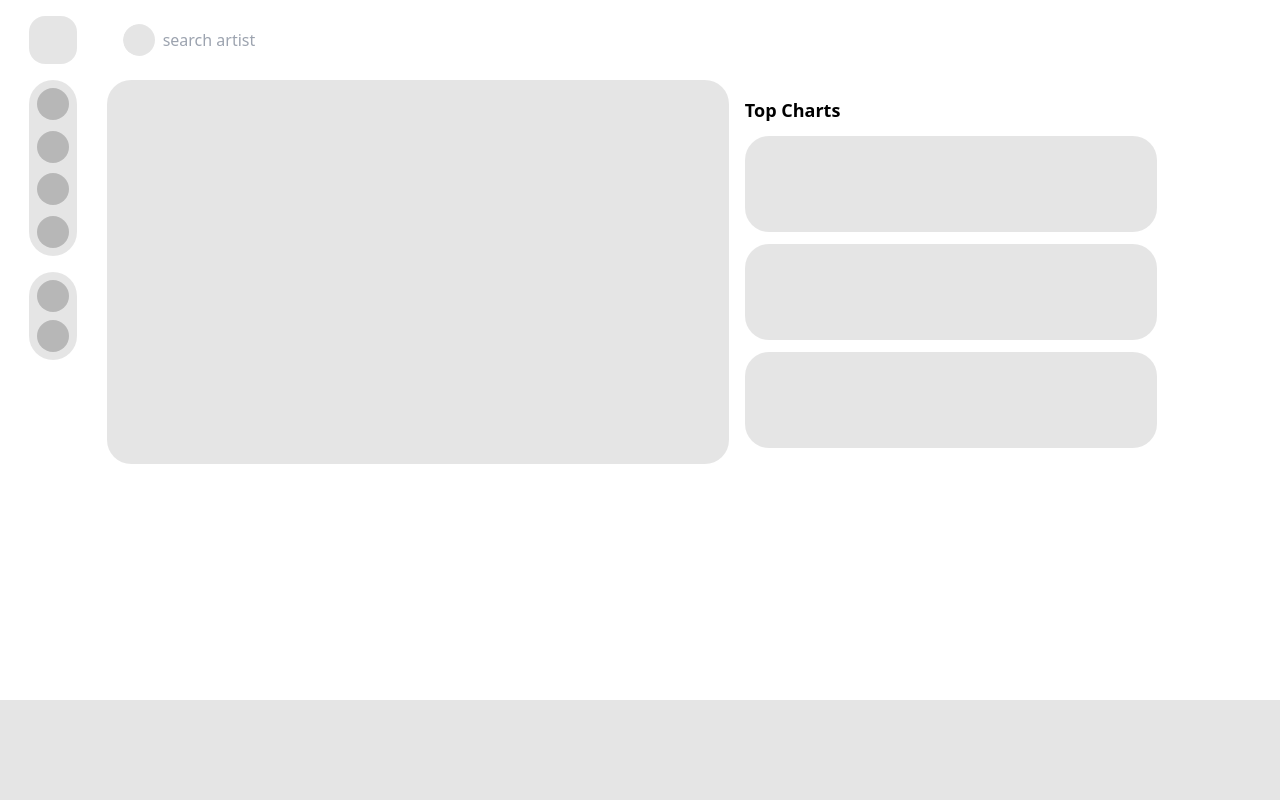
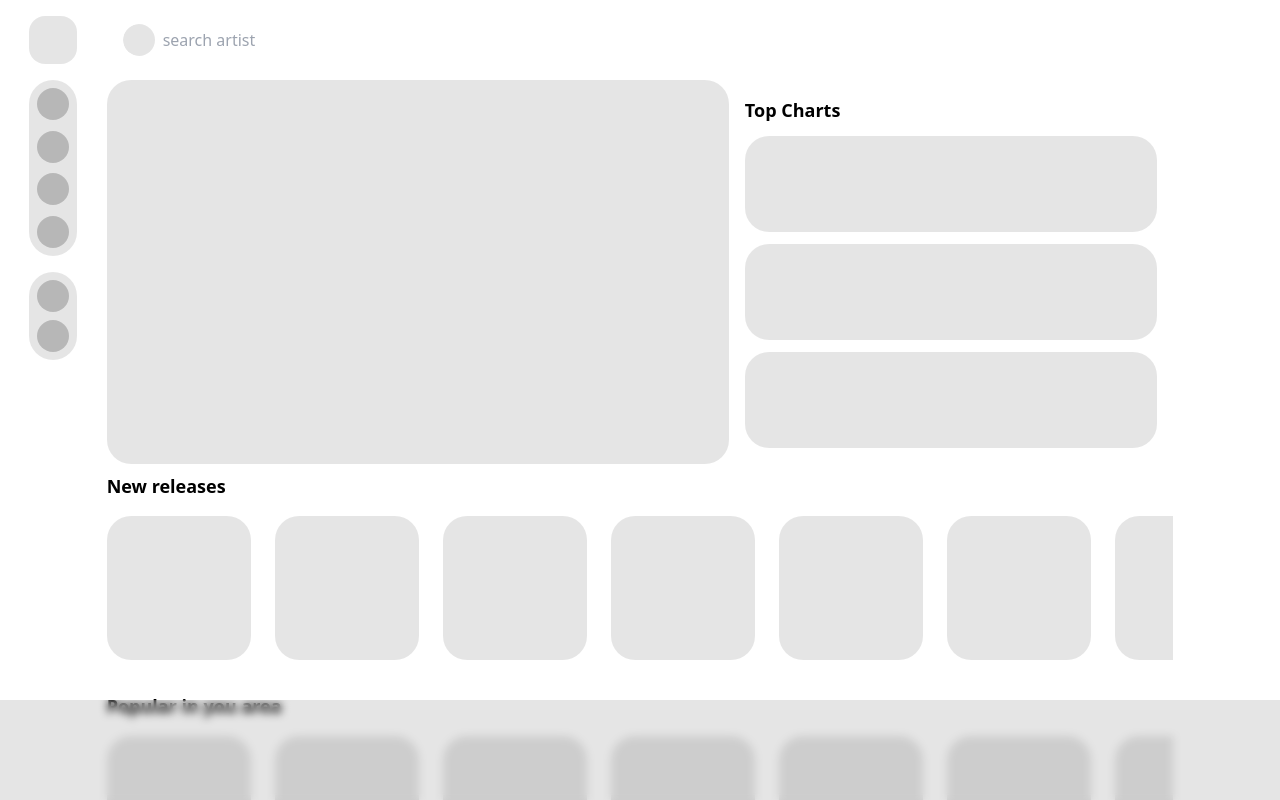
Before and after one commit to Deeokafor/musica, a website: page index.html in a window 1280 px wide. Drawn offline with Linux system fonts and the light colour scheme.

Commit message:
built scaffolding for new release and popular in your area sections

```diff
--- a/index.html
+++ b/index.html
@@ -8,7 +8,7 @@
     <link rel="stylesheet" href="assets/tailwindstyle.css">
 </head>
 <body>
-    <main class="tw-h-screen tw-w-full">
+    <main class="tw-h-screen tw-overflow-hidden tw-w-full">
         <!--sidebar and main media area-->
         <div class="tw-flex">
             <!--sidebar-->
@@ -30,7 +30,7 @@
             </div>
 
             <!--main media area-->
-            <div id="main_area" class="tw-bg-gray-300/0 tw-h-screen tw-w-10/12">
+            <div id="main_area" class="tw-h-screen tw-w-10/12">
                 <!--search bar-->
                 <div id="search_bar" class="tw-h-20 tw-bg-black/0 tw-flex tw-flex-row tw-items-center tw-p-4">
                     <div class="tw-rounded-3xl tw-overflow-hidden tw-w-full tw-flex">
@@ -40,7 +40,7 @@
                 </div>
 
                 <!--media area-->
-                <div class="tw-overflow-scroll">
+                <div class="tw-h-full tw-overflow-y-scroll tw-pb-20">
                     <div class="tw-flex">
                         <div id="hero" class="tw-w-7/12 tw-bg-black/10 tw-h-96 tw-rounded-3xl"></div>
 
@@ -50,6 +50,36 @@
                             <div class="tw-h-24 tw-bg-black/10 tw-rounded-3xl"></div>
                             <div class="tw-h-24 tw-bg-black/10 tw-rounded-3xl"></div>
                             <div class="tw-h-24 tw-bg-black/10 tw-rounded-3xl"></div>
+                        </div>
+                    </div>
+
+                    <!--new releases-->
+                    <div class="tw-py-2">
+                        <h1 class="tw-font-bold tw-text-lg">New releases</h1>
+                        <div class="tw-w-full tw-flex tw-flex-nowrap tw-justify-between tw-overflow-x-scroll tw-py-4">
+                            <div class="tw-h-36 tw-w-36 tw-flex-shrink-0 tw-rounded-3xl tw-mr-6 tw-bg-black/10"></div>
+                            <div class="tw-h-36 tw-w-36 tw-flex-shrink-0 tw-rounded-3xl tw-mr-6 tw-bg-black/10"></div>
+                            <div class="tw-h-36 tw-w-36 tw-flex-shrink-0 tw-rounded-3xl tw-mr-6 tw-bg-black/10"></div>
+                            <div class="tw-h-36 tw-w-36 tw-flex-shrink-0 tw-rounded-3xl tw-mr-6 tw-bg-black/10"></div>
+                            <div class="tw-h-36 tw-w-36 tw-flex-shrink-0 tw-rounded-3xl tw-mr-6 tw-bg-black/10"></div>
+                            <div class="tw-h-36 tw-w-36 tw-flex-shrink-0 tw-rounded-3xl tw-mr-6 tw-bg-black/10"></div>
+                            <div class="tw-h-36 tw-w-36 tw-flex-shrink-0 tw-rounded-3xl tw-mr-6 tw-bg-black/10"></div>
+                        </div>
+
+                    </div>
+
+                    <!--Popular in your area-->
+                    <div class="tw-py-2">
+                        <h1 class="tw-font-bold tw-text-lg">Popular in you area</h1>
+                        <div class="tw-w-full tw-flex tw-flex-nowrap tw-justify-between tw-overflow-x-scroll tw-py-4">
+                            <div class="tw-h-36 tw-w-36 tw-flex-shrink-0 tw-rounded-3xl tw-mr-6 tw-bg-black/10"></div>
+                            <div class="tw-h-36 tw-w-36 tw-flex-shrink-0 tw-rounded-3xl tw-mr-6 tw-bg-black/10"></div>
+                            <div class="tw-h-36 tw-w-36 tw-flex-shrink-0 tw-rounded-3xl tw-mr-6 tw-bg-black/10"></div>
+                            <div class="tw-h-36 tw-w-36 tw-flex-shrink-0 tw-rounded-3xl tw-mr-6 tw-bg-black/10"></div>
+                            <div class="tw-h-36 tw-w-36 tw-flex-shrink-0 tw-rounded-3xl tw-mr-6 tw-bg-black/10"></div>
+                            <div class="tw-h-36 tw-w-36 tw-flex-shrink-0 tw-rounded-3xl tw-mr-6 tw-bg-black/10"></div>
+                            <div class="tw-h-36 tw-w-36 tw-flex-shrink-0 tw-rounded-3xl tw-mr-6 tw-bg-black/10"></div>
+
                         </div>
                     </div>
                 </div>
```
Also changed, not shown: assets/tailwindstyle.css.
